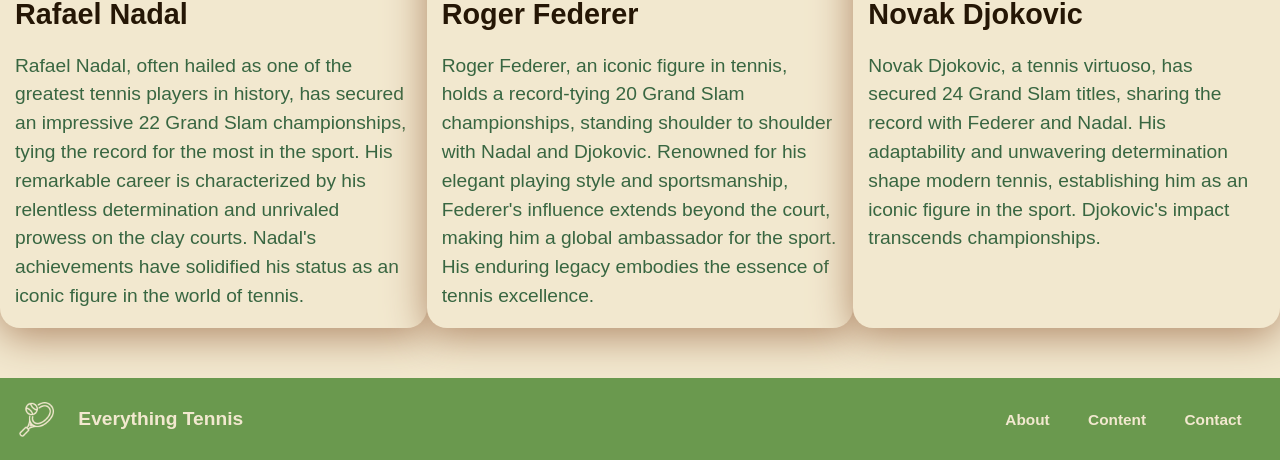
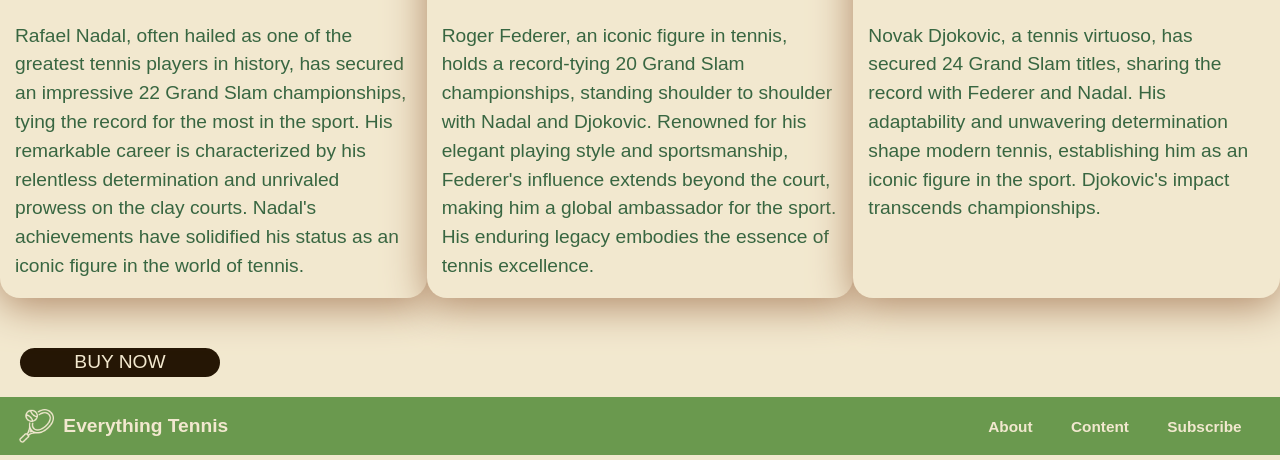
Before and after one commit to irm1005-itec1005-fall-2023/assignment-02-AnjuMendoza, a plain HTML site: page index.html in a window 1280 px wide. Shown: the part 668-1128 px from the top of the page. Drawn offline with Linux system fonts and the light colour scheme.

Commit message:
added button

```diff
--- a/index.html
+++ b/index.html
@@ -31,7 +31,7 @@
       <ul>
         <li><a href="#">About</a></li>
         <li><a href="#">Content</a></li>
-        <li><a href="#">Contact</a></li>
+        <li><a href="#">Subscribe</a></li>
       </ul>
     </nav>
   </header>
@@ -105,23 +105,20 @@
               and Nadal. His adaptability and unwavering determination shape modern tennis, establishing him as an
               iconic figure in the sport. Djokovic's impact transcends championships.
             </p>
-
           </div>
-
         </div>
-
-
-
-
-
-
-
-
       </div>
     </section>
 
+    <!--subscribe section-->
+    <section>
+      <div class="Subscribe">
 
+        <a class="btn" href="#">Buy now</a>
 
+      </div>
+
+    </section>
 
   </main>
 
@@ -133,7 +130,7 @@
       <ul>
         <li><a href="#">About</a></li>
         <li><a href="#">Content</a></li>
-        <li><a href="#">Contact</a></li>
+        <li><a href="#">Subscribe</a></li>
       </ul>
     </nav>
   </footer>
--- a/style.css
+++ b/style.css
@@ -31,7 +31,6 @@ header {
 h2{
   color: #F2E8CF;
   font-size: auto;
-  padding: 15px;
 
 }
 
@@ -177,8 +176,19 @@ main img {
 
 }
 
-
-
+main .btn{
+  display: block;
+  background-color: #251605;
+  color:#F2E8CF;
+  border-radius: 3rem;
+  text-transform: uppercase;
+  text-align: center;
+  text-decoration: none;
+  margin-left: 20px;
+  margin-right: 20px;
+  margin-bottom: 20px;
+  width: 200px;
+}
 
 
 
```
